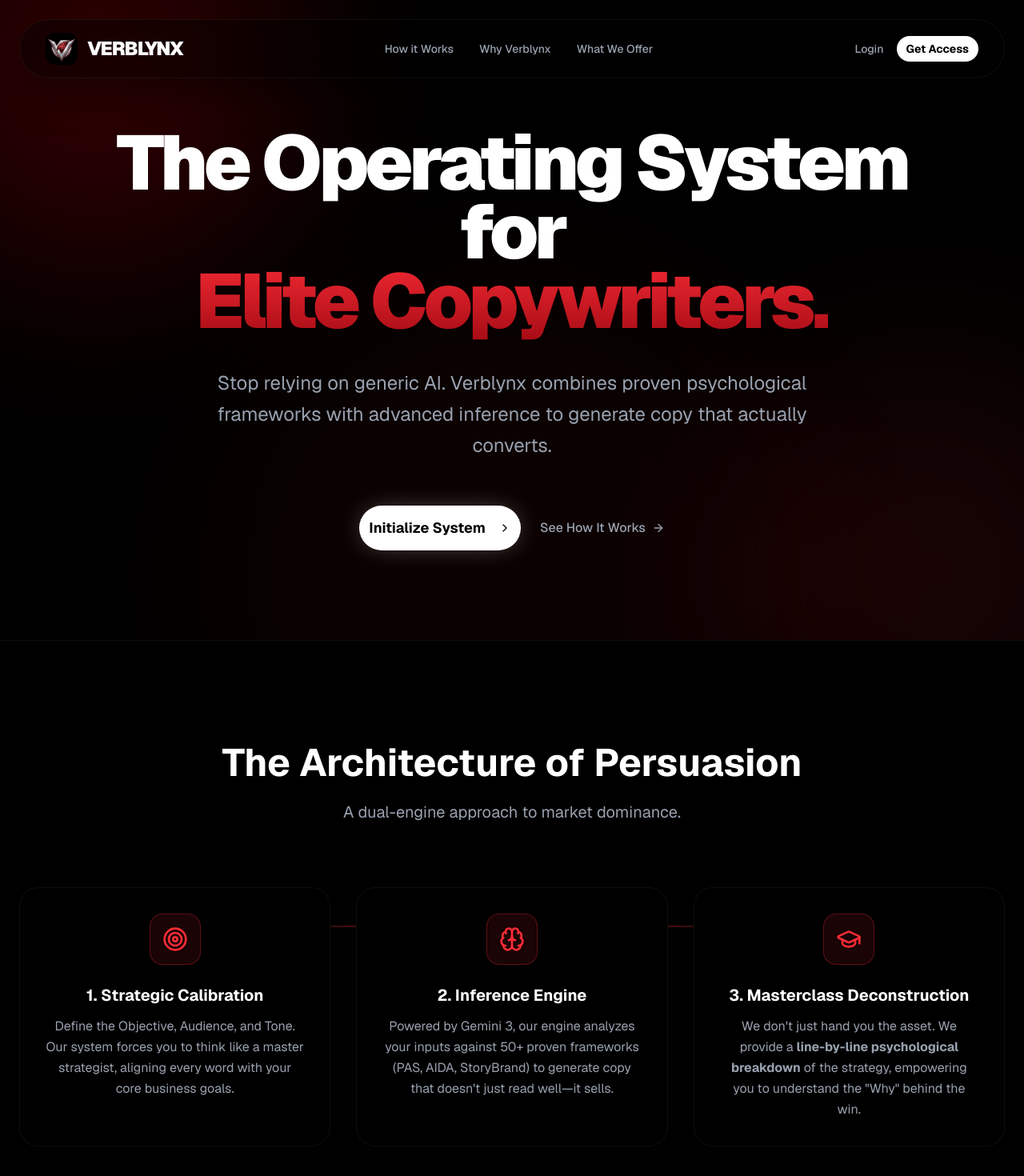
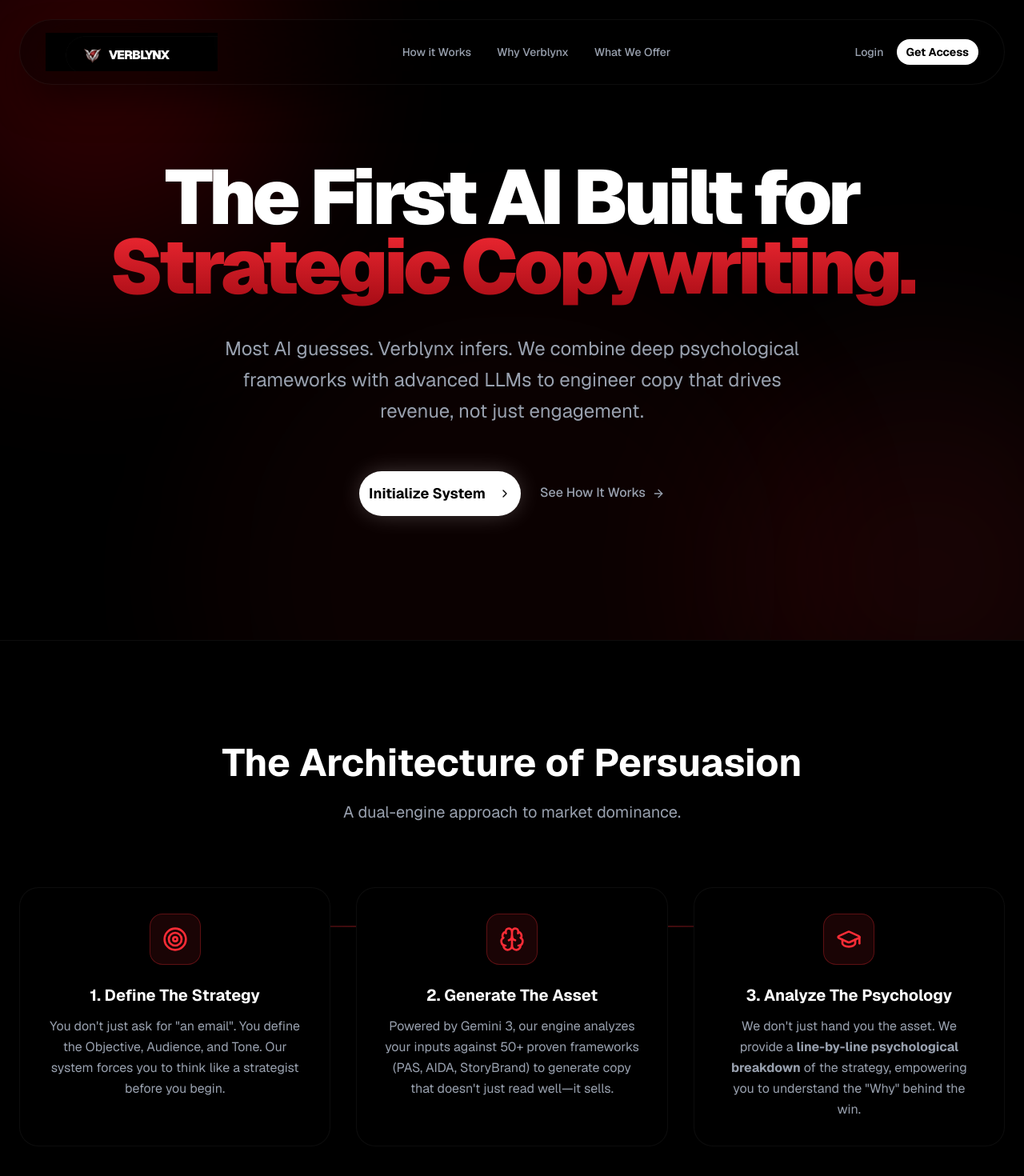
Before and after one commit to samw425/verblynx, a Next.js app: page / in a window 1280 px wide. Shown: the top 1470 px of the page at 80% size. Built offline with nearby package versions, Linux system fonts and the light colour scheme.

Commit message:
Update Branding & Copy: Use V2 Logo, Sharper 'Strategic Inference' Copy

```diff
--- a/app/page.tsx
+++ b/app/page.tsx
@@ -20,8 +20,7 @@
       <nav className="fixed top-0 left-0 right-0 z-50 px-6 py-6 transition-all duration-300">
         <div className="max-w-7xl mx-auto bg-black/40 backdrop-blur-2xl border border-white/5 rounded-full px-8 py-4 flex items-center justify-between shadow-2xl shadow-black/50">
           <div className="flex items-center gap-3 cursor-pointer hover:opacity-80 transition-opacity" onClick={() => window.scrollTo({ top: 0, behavior: 'smooth' })}>
-            <img src="/verblynx-icon.png" alt="Verblynx Icon" className="h-10 w-10 rounded-xl" />
-            <span className="text-2xl font-black tracking-tighter text-white">VERBLYNX</span>
+            <img src="/verblynx-logo-v2.png" alt="Verblynx" className="h-12 w-auto" />
           </div>
 
           <div className="hidden md:flex items-center gap-8 text-sm font-medium text-gray-400">
@@ -54,13 +53,13 @@
 
           {/* Headline */}
           <h1 className="text-6xl md:text-8xl font-black tracking-tighter text-white leading-[0.9] animate-slide-up">
-            The Operating System for <br />
-            <span className="text-transparent bg-clip-text bg-gradient-to-b from-red-500 to-red-800">Elite Copywriters.</span>
+            The First AI Built for <br />
+            <span className="text-transparent bg-clip-text bg-gradient-to-b from-red-500 to-red-800">Strategic Copywriting.</span>
           </h1>
 
           {/* Subheadline */}
           <p className="text-xl md:text-2xl text-gray-400 max-w-3xl mx-auto leading-relaxed animate-slide-up" style={{ animationDelay: '0.1s' }}>
-            Stop relying on generic AI. Verblynx combines proven psychological frameworks with advanced inference to generate copy that actually converts.
+            Most AI guesses. Verblynx infers. We combine deep psychological frameworks with advanced LLMs to engineer copy that drives revenue, not just engagement.
           </p>
 
           {/* CTAs */}
@@ -95,9 +94,9 @@
               <div className="h-16 w-16 rounded-2xl bg-red-900/20 flex items-center justify-center mb-6 border border-red-500/30 mx-auto group-hover:scale-110 transition-transform duration-500">
                 <Target className="h-8 w-8 text-red-500" />
               </div>
-              <h3 className="text-xl font-bold text-white mb-3 text-center">1. Strategic Calibration</h3>
+              <h3 className="text-xl font-bold text-white mb-3 text-center">1. Define The Strategy</h3>
               <p className="text-gray-400 leading-relaxed text-center group-hover:text-gray-300 transition-colors">
-                Define the Objective, Audience, and Tone. Our system forces you to think like a master strategist, aligning every word with your core business goals.
+                You don't just ask for "an email". You define the Objective, Audience, and Tone. Our system forces you to think like a strategist before you begin.
               </p>
             </div>
 
@@ -106,7 +105,7 @@
               <div className="h-16 w-16 rounded-2xl bg-red-900/20 flex items-center justify-center mb-6 border border-red-500/30 mx-auto group-hover:scale-110 transition-transform duration-500">
                 <Brain className="h-8 w-8 text-red-500" />
               </div>
-              <h3 className="text-xl font-bold text-white mb-3 text-center">2. Inference Engine</h3>
+              <h3 className="text-xl font-bold text-white mb-3 text-center">2. Generate The Asset</h3>
               <p className="text-gray-400 leading-relaxed text-center group-hover:text-gray-300 transition-colors">
                 Powered by Gemini 3, our engine analyzes your inputs against 50+ proven frameworks (PAS, AIDA, StoryBrand) to generate copy that doesn't just read well—it sells.
               </p>
@@ -117,7 +116,7 @@
               <div className="h-16 w-16 rounded-2xl bg-red-900/20 flex items-center justify-center mb-6 border border-red-500/30 mx-auto group-hover:scale-110 transition-transform duration-500">
                 <GraduationCap className="h-8 w-8 text-red-500" />
               </div>
-              <h3 className="text-xl font-bold text-white mb-3 text-center">3. Masterclass Deconstruction</h3>
+              <h3 className="text-xl font-bold text-white mb-3 text-center">3. Analyze The Psychology</h3>
               <p className="text-gray-400 leading-relaxed text-center group-hover:text-gray-300 transition-colors">
                 We don't just hand you the asset. We provide a <strong>line-by-line psychological breakdown</strong> of the strategy, empowering you to understand the "Why" behind the win.
               </p>
@@ -270,8 +269,7 @@
       <footer className="py-12 border-t border-white/5 bg-black/50 backdrop-blur-xl text-center">
         <div className="container mx-auto px-6 flex flex-col items-center gap-6">
           <div className="flex items-center gap-3 opacity-50 grayscale hover:grayscale-0 transition-all duration-500">
-            <img src="/verblynx-icon.png" alt="Verblynx Icon" className="h-8 w-8 rounded-lg" />
-            <span className="text-xl font-black tracking-tighter text-white">VERBLYNX</span>
+            <img src="/verblynx-logo-v2.png" alt="Verblynx" className="h-12 w-auto rounded-lg" />
           </div>
 
           <div className="flex items-center justify-center gap-2 opacity-50">
```
Also changed, not shown: public/verblynx-logo-v2.png (added).
